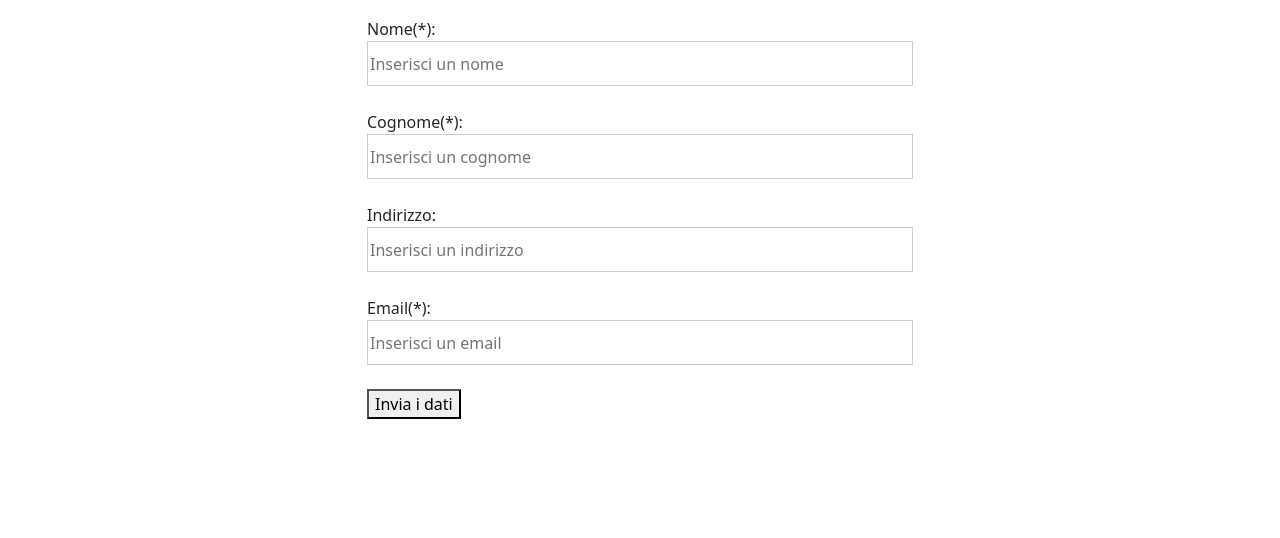
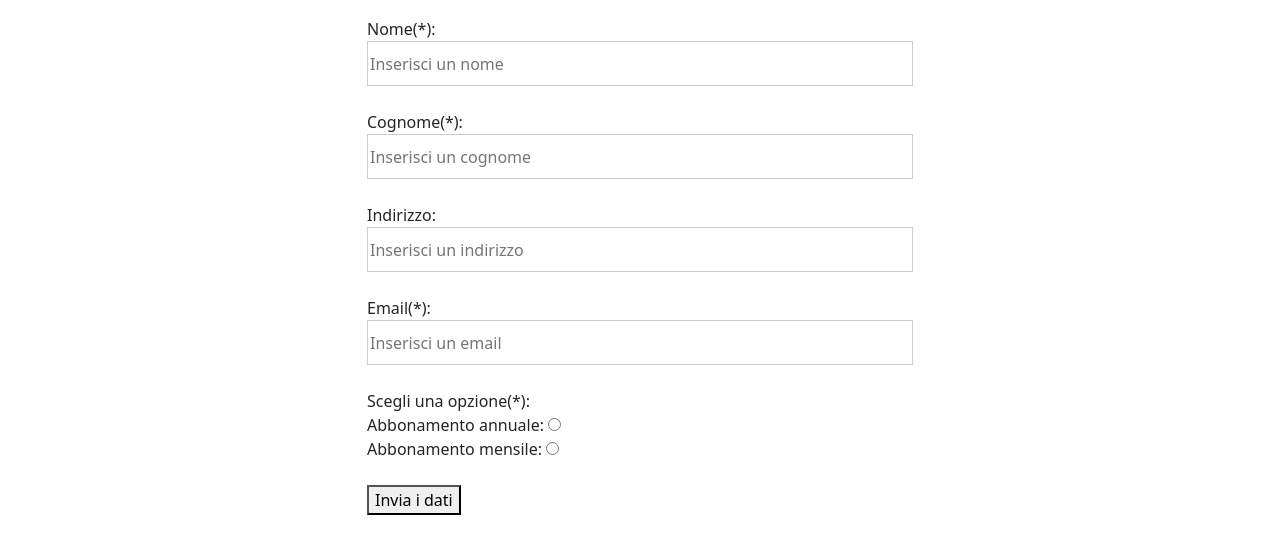
Before and after one commit to giuseppemastrandrea/jaba-01-07-2021, a plain HTML site: page events_form.html in a window 1280 px wide. Shown: the part 262-800 px from the top of the page. Drawn offline with nearby package versions, Linux system fonts and the light colour scheme.

Commit message:
validazione con radio btn

```diff
--- a/events_form.html
+++ b/events_form.html
@@ -19,7 +19,7 @@
         padding: 15px 30px
     }
 
-    main .formRow input{
+    main .textInput{
         width: 100%;
     }
 
@@ -104,6 +104,28 @@
                 <div class="messaggi"></div>
               </div>
 
+              <div class="formRow my-4">
+                Scegli una opzione(*):
+                <div>
+                  <label for="year_subscription">Abbonamento annuale:</label>
+                  <input
+                    type="radio"
+                    name="subscription"
+                    id="year_subscription"
+                    value="year" />
+                </div>
+
+                <div>
+                  <label for="month_subscription">Abbonamento mensile:</label>
+                  <input
+                    type="radio"
+                    name="subscription"
+                    id="month_subscription"
+                    value="month"/>
+                </div>
+                <div class="messaggi"></div>
+              </div>
+
               <div class="formRow">
                 <button type="submit">Invia i dati</button>
               </div>
--- a/static/js/form.js
+++ b/static/js/form.js
@@ -65,6 +65,19 @@ window.addEventListener('load', function(event){
             }
         })
 
+
+        let selectedSubscription = form.querySelector('[name=subscription]:checked');
+        /* In questo modo andiamo a prendere il campo con name subscription che è stato checkato
+        * Se selectedSubscription è null vuol dire che non ho selezionato alcun campo -> formValido = false
+        * */
+
+        if(selectedSubscription === null){
+            console.log('Non hai scelto alcun abbonamento')
+            formValido = false;
+        }
+
+
+
         if(formValido === false){
             console.log("Ho trovato degli errori, quindi non invio il form")
             event.preventDefault()
```
